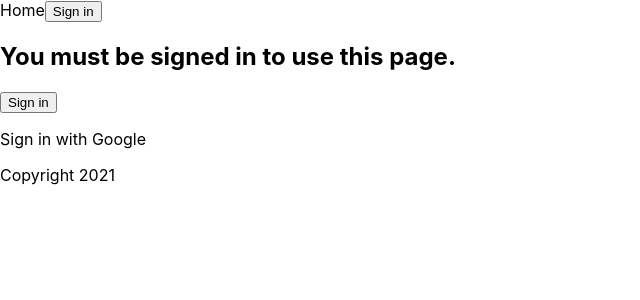
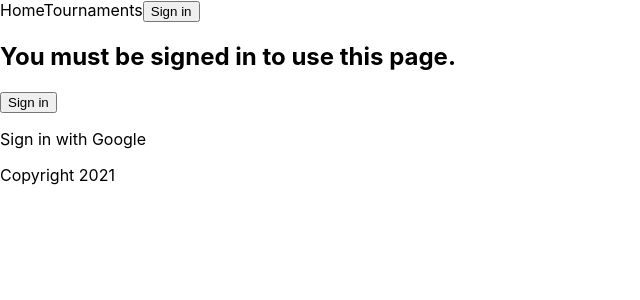
Before and after one commit to Dino-Martinez/tournaments, a Next.js app: page /users/profile in a window 1280 px wide. Shown: the top 300 px of the page, without its empty margins (0-640 px from the left). Built offline with nearby package versions, Linux system fonts and the light colour scheme; no server answers.

Commit message:
[Update] components/
Added link to tournaments page, created a component for a single tournament

```diff
--- a/components/Layout.js
+++ b/components/Layout.js
@@ -11,6 +11,9 @@ export default function Layout ({ children }) {
       <nav>
         <Link href="/">
           <a>Home</a>
+        </Link>
+        <Link href="/tournaments">
+          <a>Tournaments</a>
         </Link>
         {session &&
           <>
--- a/components/ProfileData.js
+++ b/components/ProfileData.js
@@ -37,9 +37,8 @@ const shape = [...fields,
 
 export default function ProfileData ({ data, refresh }) {
   const [session] = useContext(AuthContext)
-  const [update, refetch, loading] = useApi('/api/users')
+  const [update, loading, refetch] = useApi('/api/users')
   const onSubmit = (values) => {
-    console.log(values)
     refetch(session.user.email, { method: 'PUT', body: JSON.stringify(values) })
   }
 
--- /dev/null
+++ b/components/TournamentData.js
@@ -0,0 +1,5 @@
+export default function TournamentData ({ data }) {
+  return (
+    <p>{data.title}</p>
+  )
+}
```
